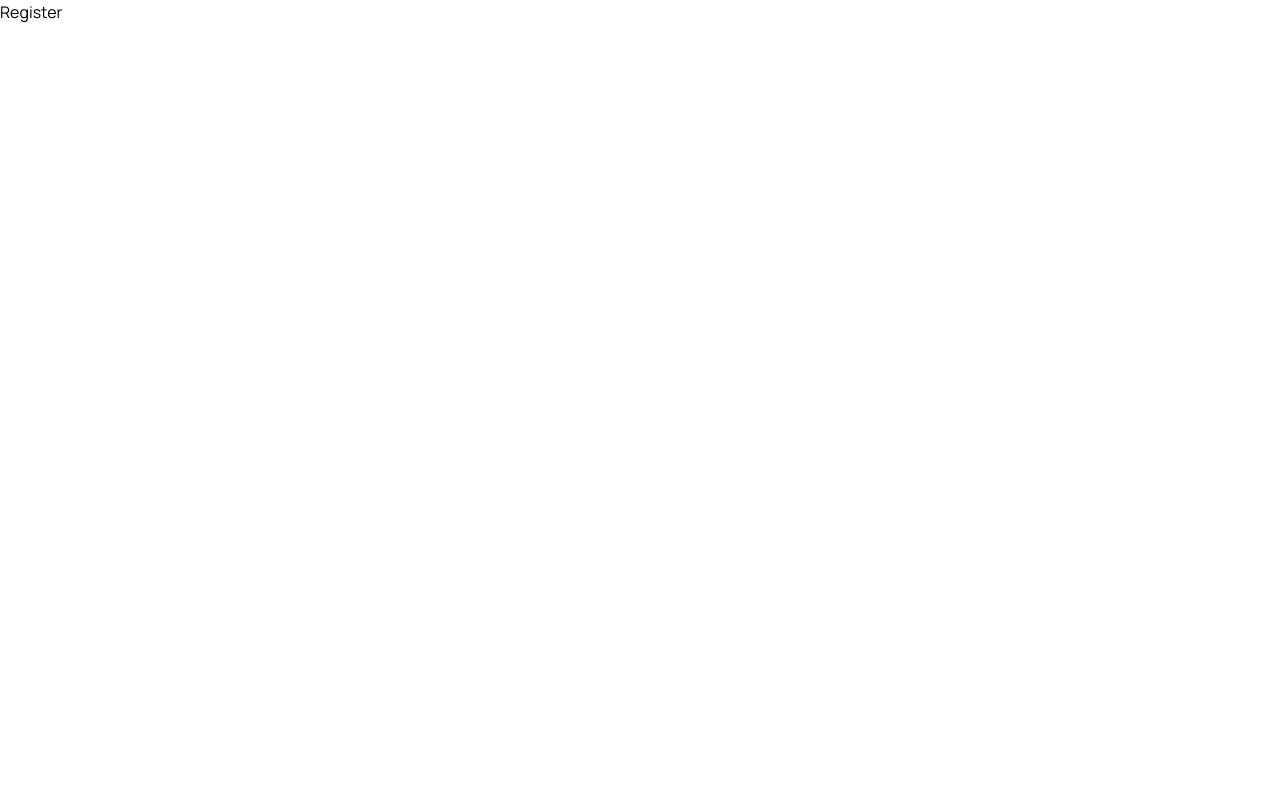
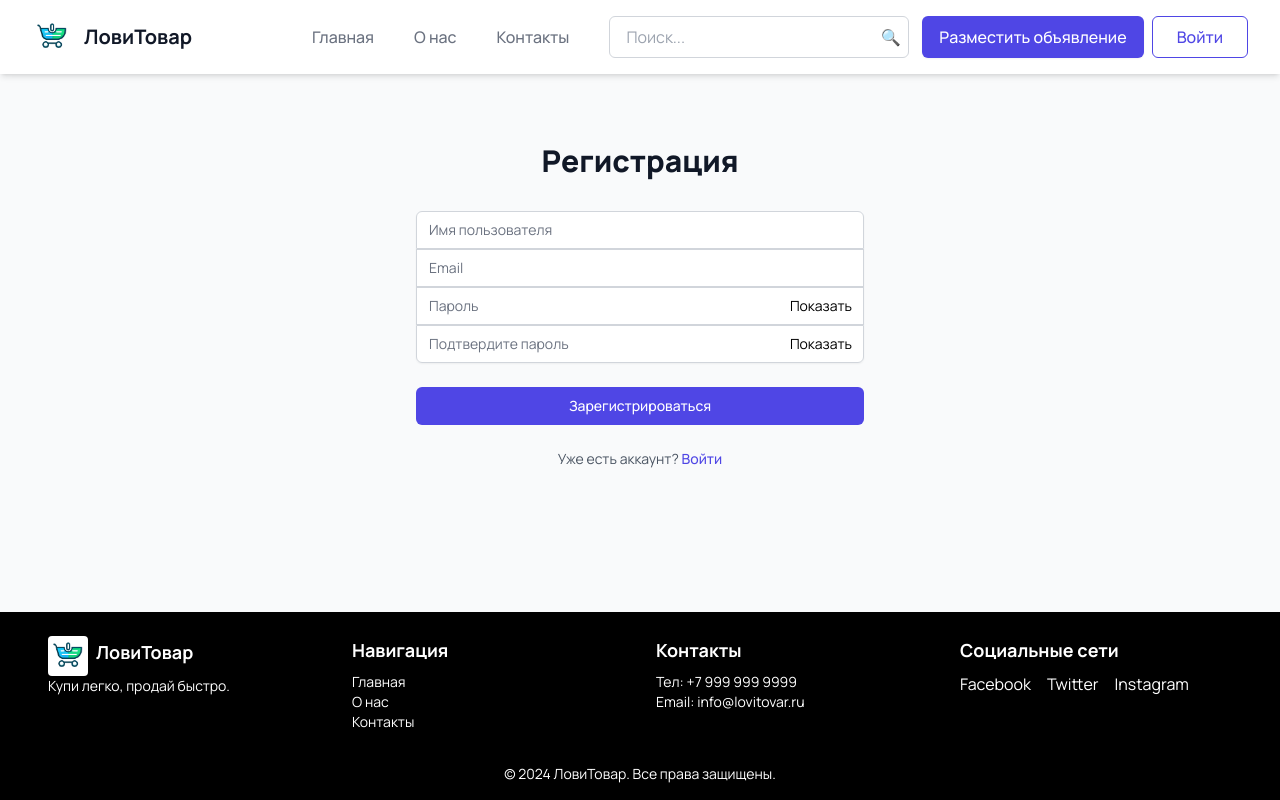
Before and after one commit to pay4ok-exe/lovitovar_front, a React (Vite) app: page /register in a window 1280 px wide. Built offline with nearby package versions, Linux system fonts and the light colour scheme.

Commit message:
Added Login And Register Pages

```diff
--- a/src/pages/LoginPage.jsx
+++ b/src/pages/LoginPage.jsx
@@ -1,11 +1,114 @@
-import React from 'react'
+import React, { useState } from "react";
+import Header from "../components/Header";
+import Footer from "../components/Footer";
 
 const LoginPage = () => {
+  const [email, setEmail] = useState("");
+  const [password, setPassword] = useState("");
+  const [showPassword, setShowPassword] = useState(false); // State to toggle password visibility
+
+  const handleSubmit = (event) => {
+    event.preventDefault();
+    // Handle login logic here
+    alert("Hello");
+    console.log("Login submitted:", { email, password });
+  };
+
   return (
-    <div>
-      <>Login</>
+    <div className="min-h-screen flex flex-col bg-gray-50">
+      {/* Header */}
+      <Header />
+
+      {/* Main content */}
+      <main className="flex-grow flex items-center justify-center py-12 px-4 sm:px-6 lg:px-8">
+        <div className="max-w-md w-full space-y-8">
+          <div>
+            <h2 className="mt-6 text-center text-3xl font-extrabold text-gray-900">
+              Войти в аккаунт
+            </h2>
+          </div>
+
+          <form className="mt-8 space-y-6" onSubmit={handleSubmit}>
+            <div className="rounded-md shadow-sm space-y-0">
+              <div>
+                <label htmlFor="email-address" className="sr-only">
+                  Email
+                </label>
+                <input
+                  id="email-address"
+                  name="email"
+                  type="email"
+                  autoComplete="email"
+                  required
+                  className="appearance-none rounded-none relative block w-full px-3 py-2 border border-gray-300 placeholder-gray-500 text-gray-900 rounded-t-md focus:outline-none focus:ring-indigo-500 focus:border-indigo-500 focus:z-10 sm:text-sm"
+                  placeholder="Email"
+                  value={email}
+                  onChange={(e) => setEmail(e.target.value)}
+                />
+              </div>
+
+              <div className="relative">
+                <label htmlFor="password" className="sr-only">
+                  Пароль
+                </label>
+                <input
+                  id="password"
+                  name="password"
+                  type={showPassword ? "text" : "password"} // Toggle between password and text type
+                  autoComplete="current-password"
+                  required
+                  className="appearance-none rounded-none relative block w-full px-3 py-2 border border-gray-300 placeholder-gray-500 text-gray-900 rounded-b-md focus:outline-none focus:ring-indigo-500 focus:border-indigo-500 sm:text-sm"
+                  placeholder="Пароль"
+                  value={password}
+                  onChange={(e) => setPassword(e.target.value)}
+                />
+
+                {/* Button to toggle password visibility */}
+                <button
+                  type="button"
+                  onClick={() => setShowPassword(!showPassword)}
+                  className="absolute inset-y-0 right-0 pr-3 flex items-center text-sm leading-5">
+                  {showPassword ? "Скрыть" : "Показать"}
+                </button>
+              </div>
+            </div>
+
+            <div className="flex items-center justify-between">
+              <div className="text-sm">
+                <a
+                  href="/forgot-password"
+                  className="font-medium text-indigo-600 hover:text-indigo-500">
+                  Забыли пароль?
+                </a>
+              </div>
+            </div>
+
+            <div>
+              <button
+                type="submit"
+                className="group relative w-full flex justify-center py-2 px-4 border border-transparent text-sm font-medium rounded-md text-white bg-indigo-600 hover:bg-indigo-700 focus:outline-none focus:ring-2 focus:ring-offset-2 focus:ring-indigo-500">
+                Войти
+              </button>
+            </div>
+
+            <div className="text-center">
+              <p className="text-sm text-gray-600">
+                Нет аккаунта?{" "}
+                <a
+                  href="/register"
+                  className="font-medium text-indigo-600 hover:text-indigo-500 hover:underline">
+                  Регистрация
+                </a>
+              </p>
+            </div>
+          </form>
+        </div>
+      </main>
+
+      {/* Footer */}
+      <Footer />
     </div>
-  )
-}
+  );
+};
 
-export default LoginPage
+export default LoginPage;
--- a/src/pages/RegisterPage.jsx
+++ b/src/pages/RegisterPage.jsx
@@ -1,9 +1,132 @@
-import React from "react";
+import React, { useState } from "react";
+import Header from "../components/Header";
+import Footer from "../components/Footer";
 
 const RegisterPage = () => {
+  const [username, setUsername] = useState("");
+  const [email, setEmail] = useState("");
+  const [password, setPassword] = useState("");
+  const [confirmPassword, setConfirmPassword] = useState("");
+  const [showPassword, setShowPassword] = useState(false);
+
+  const handleSubmit = (event) => {
+    event.preventDefault();
+    console.log("Registration submitted:", {
+      username,
+      email,
+      password,
+      confirmPassword,
+    });
+  };
+
   return (
-    <div>
-      <>Register</>
+    <div className="min-h-screen flex flex-col bg-gray-50">
+      <Header />
+      <main className="flex-grow flex items-center justify-center py-12 px-4 sm:px-6 lg:px-8">
+        <div className="max-w-md w-full space-y-8">
+          <div>
+            <h2 className="text-center text-3xl font-extrabold text-gray-900">
+              Регистрация
+            </h2>
+          </div>
+          <form className="mt-8 space-y-6" onSubmit={handleSubmit}>
+            <div className="rounded-md shadow-sm ">
+              <div>
+                <label htmlFor="username" className="sr-only">
+                  Имя пользователя
+                </label>
+                <input
+                  id="username"
+                  name="username"
+                  type="text"
+                  autoComplete="username"
+                  required
+                  className="appearance-none rounded-none relative block w-full px-3 py-2 border border-gray-300 placeholder-gray-500 text-gray-900 rounded-t-md focus:outline-none focus:ring-indigo-500 focus:border-indigo-500 sm:text-sm z-0"
+                  placeholder="Имя пользователя"
+                  value={username}
+                  onChange={(e) => setUsername(e.target.value)}
+                />
+              </div>
+              <div>
+                <label htmlFor="email-address" className="sr-only">
+                  Email
+                </label>
+                <input
+                  id="email-address"
+                  name="email"
+                  type="email"
+                  autoComplete="email"
+                  required
+                  className="appearance-none rounded-none relative block w-full px-3 py-2 border border-gray-300 placeholder-gray-500 text-gray-900 focus:outline-none focus:ring-indigo-500 focus:border-indigo-500  sm:text-sm z-0"
+                  placeholder="Email"
+                  value={email}
+                  onChange={(e) => setEmail(e.target.value)}
+                />
+              </div>
+              <div className="relative">
+                <label htmlFor="password" className="sr-only">
+                  Пароль
+                </label>
+                <input
+                  id="password"
+                  name="password"
+                  type={showPassword ? "text" : "password"}
+                  autoComplete="new-password"
+                  required
+                  className="appearance-none rounded-none relative block w-full px-3 py-2 border border-gray-300 placeholder-gray-500 text-gray-900 focus:outline-none focus:ring-indigo-500 focus:border-indigo-500 sm:text-sm z-0"
+                  placeholder="Пароль"
+                  value={password}
+                  onChange={(e) => setPassword(e.target.value)}
+                />
+                <button
+                  type="button"
+                  onClick={() => setShowPassword(!showPassword)}
+                  className="absolute inset-y-0 right-0 pr-3 flex items-center text-sm leading-5 z-50">
+                  {showPassword ? "Скрыть" : "Показать"}
+                </button>
+              </div>
+              <div className="relative">
+                <label htmlFor="confirm-password" className="sr-only">
+                  Подтвердите пароль
+                </label>
+                <input
+                  id="confirm-password"
+                  name="confirm-password"
+                  type={showPassword ? "text" : "password"}
+                  autoComplete="new-password"
+                  required
+                  className="appearance-none rounded-b-md relative block w-full px-3 py-2 border border-gray-300 placeholder-gray-500 text-gray-900 focus:outline-none focus:ring-indigo-500 focus:border-indigo-500 sm:text-sm z-0"
+                  placeholder="Подтвердите пароль"
+                  value={confirmPassword}
+                  onChange={(e) => setConfirmPassword(e.target.value)}
+                />
+                <button
+                  type="button"
+                  onClick={() => setShowPassword(!showPassword)}
+                  className="absolute inset-y-0 right-0 pr-3 flex items-center text-sm leading-5">
+                  {showPassword ? "Скрыть" : "Показать"}
+                </button>
+              </div>
+            </div>
+            <button
+              type="submit"
+              className="group relative w-full flex justify-center py-2 px-4 border border-transparent text-sm font-medium rounded-md text-white bg-indigo-600 hover:bg-indigo-700 focus:outline-none focus:ring-2 focus:ring-offset-2 focus:ring-indigo-500">
+              Зарегистрироваться
+            </button>
+            <div className="text-center">
+              <p className="text-sm text-gray-600">
+                Уже есть аккаунт?{" "}
+                <a
+                  href="/login"
+                  className="font-medium text-indigo-600 hover:text-indigo-500 hover:underline">
+                  Войти
+                </a>
+              </p>
+            </div>
+          </form>
+        </div>
+      </main>
+      <Footer />
     </div>
   );
 };
```
